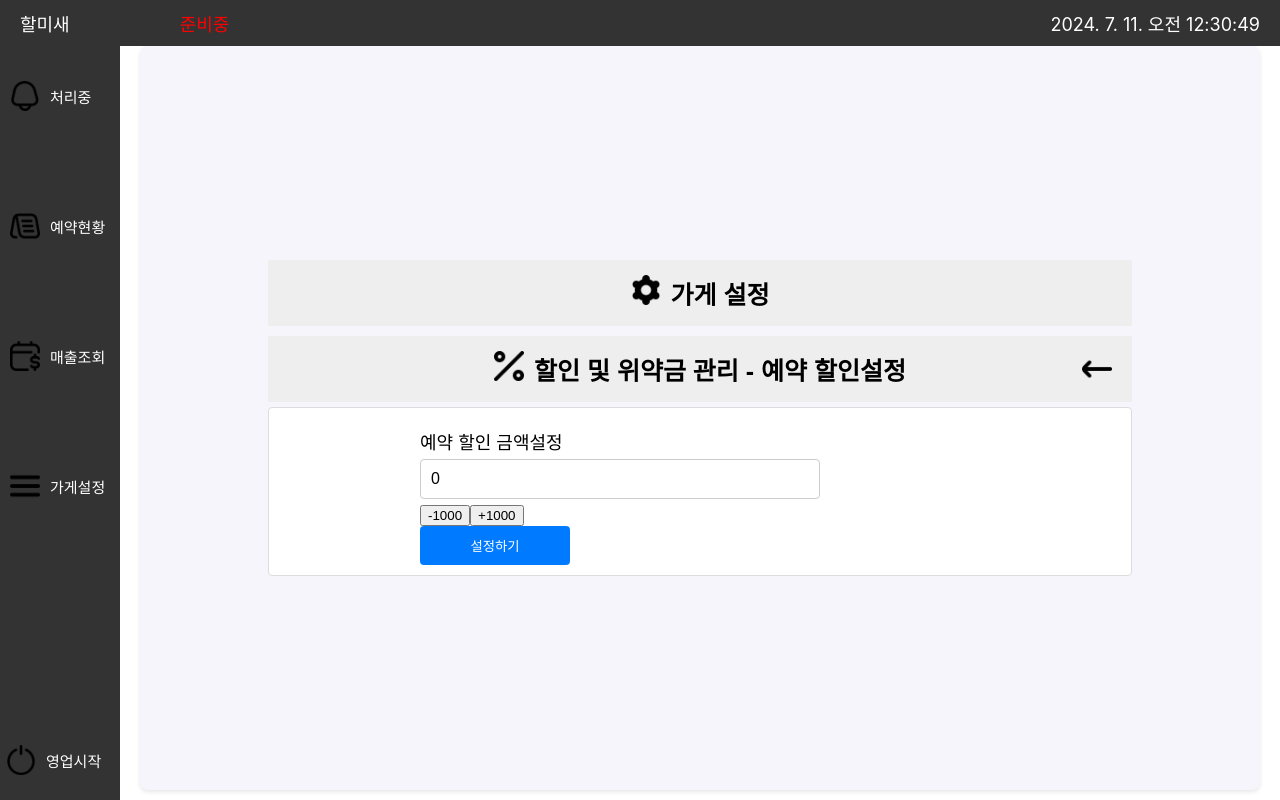
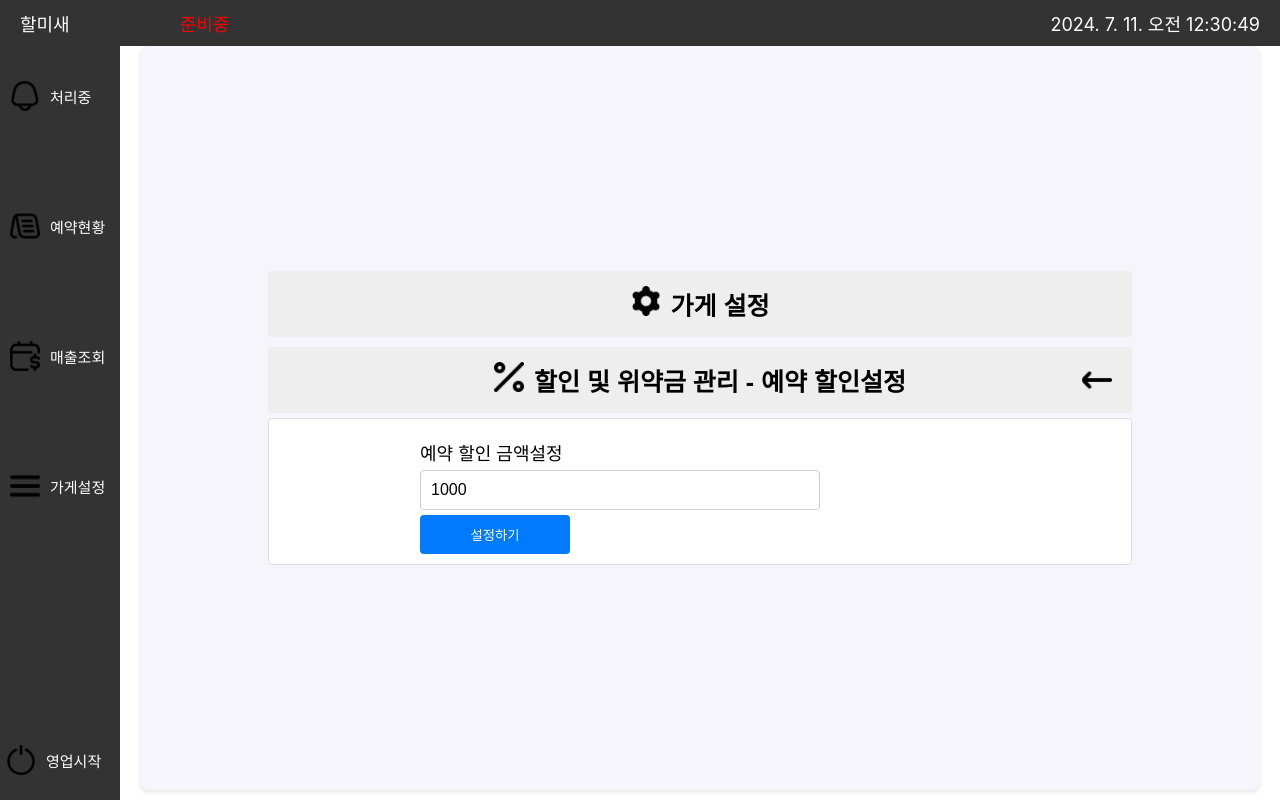
Before and after one commit to halmisae/FrontEnd-owner, a React (Create React App) app: page /reservation-discount in a window 1280 px wide. Built offline with nearby package versions, Linux system fonts and the light colour scheme.

Commit message:
edit ReservationDiscount page(discount only endsWith 000 if not show error message)

```diff
--- a/src/components/ReservationDiscount.jsx
+++ b/src/components/ReservationDiscount.jsx
@@ -4,18 +4,22 @@ import icon1 from "../assets/storesale-edit.png";
 import icon2 from "../assets/store-setting-edit.png";
 
 const ReservationDiscount = () => {
-  const [discount, setDiscount] = useState(0);
+  const [discount, setDiscount] = useState(1000);
+  const [error, setError] =useState("");
 
-  const increaseDiscount = () => {
-    setDiscount((prevDiscount) => prevDiscount + 1000);
-  };
-
-  const decreaseDiscount = () => {
-    setDiscount((prevDiscount) => Math.max(prevDiscount - 1000, 0));
-  };
+  const handleInputChange =(e)=>{
+    const value = e.target.value;
+    setDiscount(value);
+    setError("");
+  }
 
   const handleSubmit = async (e) => {
     e.preventDefault();
+    if (!String(discount).endsWith("000")){
+      setError("할인 금액의 끝 3자리 수는 000으로 끝나야 합니다.");
+      return;
+    }
+
     try {
       const response = await fetch("", {
         method: "POST",
@@ -56,18 +60,10 @@ const ReservationDiscount = () => {
                   className={"input-box"}
                   type={"number"}
                   value={discount}
-                  readOnly
-                  step={1000}
                   min={0}
+                  onChange={handleInputChange}
               />
-              <div className={"discount-controls"}>
-                <button type={"button"} onClick={decreaseDiscount}>
-                  -1000
-                </button>
-                <button type={"button"} onClick={increaseDiscount}>
-                  +1000
-                </button>
-              </div>
+              {error && <p className={"error-message"} style={{color : 'red'}}>{error}</p>}
             </div>
             <button className={"modal-button"} type={"submit"}>
               설정하기
--- a/src/scss/OwnerInfo.css
+++ b/src/scss/OwnerInfo.css
@@ -23,3 +23,9 @@ label {
     border: 1px solid #ccc;
     border-radius: 4px;
 }
+
+.input-box::-webkit-inner-spin-button,
+.input-box::-webkit-outer-spin-button {
+    -webkit-appearance: none;
+    margin: 0;
+}
```
